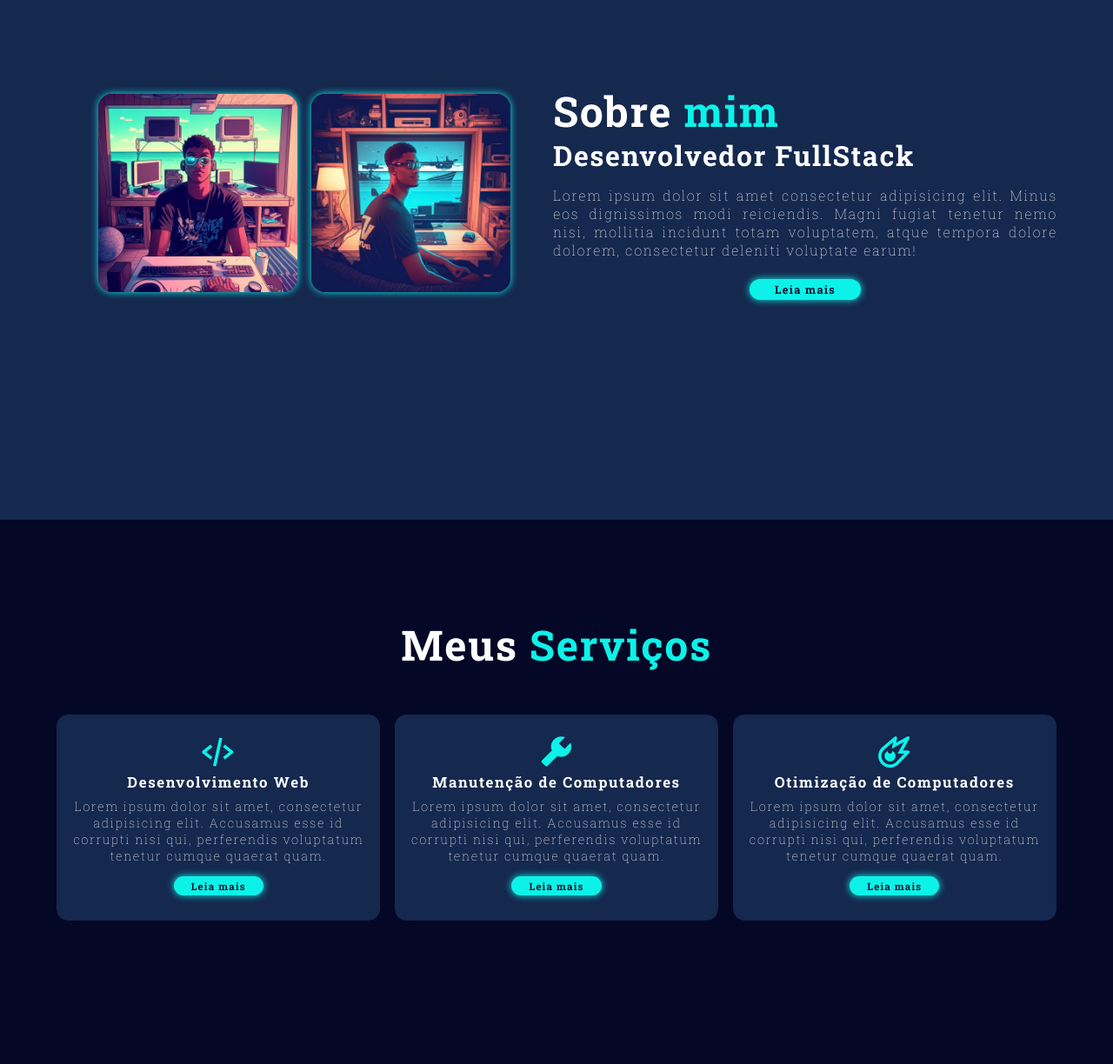
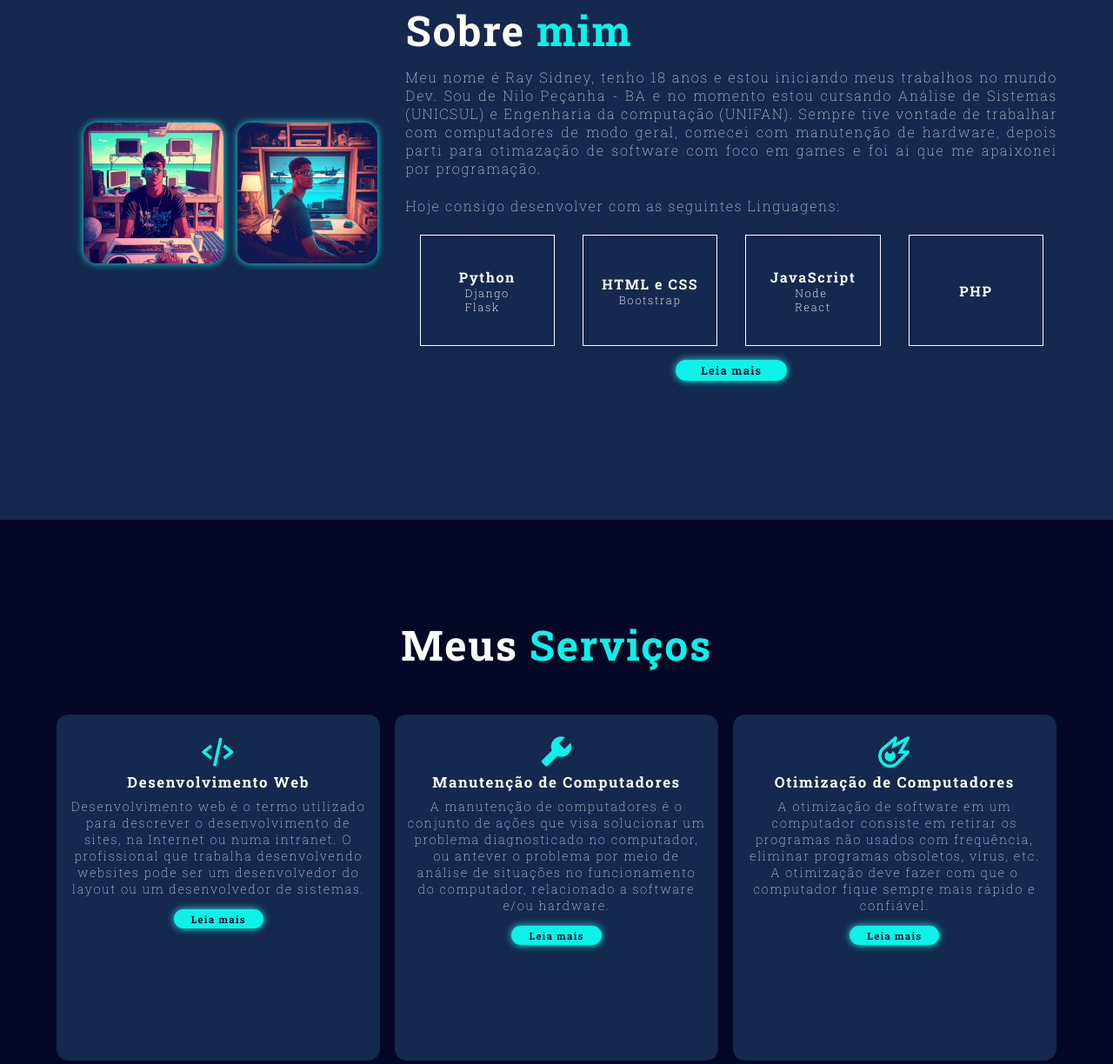
Before and after one commit to RaySidney/Portfolio, a plain HTML site: page Index.html in a window 1280 px wide. Shown: the part 1002-2226 px from the top of the page at 87% size. Drawn offline with nearby package versions, Linux system fonts and the light colour scheme; a script that the page names is missing.

Commit message:
primeiros ajustes

```diff
--- a/Css/estilos.css
+++ b/Css/estilos.css
@@ -115,6 +115,7 @@ span{
 }
 .home-content p{
     font-size: 1em;
+    text-align: justify;
 }
 .redes-socias a{
     display: inline-flex;
@@ -220,7 +221,45 @@ i.redes{
     margin:0.9em 0 1.4em;
 
 }
+.lista{
+display: flex;
+}
+.lista-item{
+    display: inline-flex;
+    flex-direction: column;
+    border: 0.1rem solid white;
+    justify-content: center;
+    align-items: center;
+    margin: 0rem 1rem 1rem;
+}
+.lista-item h4{
+    font-weight: 700;
+    transition: .5s ease-out;
+}
+.lista-item li{
+    font-size: .8em;
+    font-weight: 200;
+    list-style-type: none;
+    transition: .5s ease-out;
+}
+.lista-item li:hover, .lista-item h4:hover{
+    transform: scale(1.2);
+}
+#li1{
+    width: 25%;
+}
 
+#li2{
+    width: 25%;
+}
+
+#li3{
+    width: 25%;
+}
+
+#li4{
+    width: 25%;
+}
 .btn-leia{
     display: flex;
     align-items: center;
@@ -263,7 +302,7 @@ i.redes{
     text-align: center;
     border: .1em solid var(--bg-color);
     transition: 1s ease;
-
+    height: 50vh;
 }
 
 .services-box:hover{
@@ -288,6 +327,7 @@ i.redes{
 }
 .services-container .services-box p{
     margin: .5em 0 1em;
+
 }
 .pbimg{
     display: flex;
--- a/Index.html
+++ b/Index.html
@@ -38,7 +38,7 @@
             <h3>Olá, esse sou eu!</h3>
             <h1>Ray Sidney</h1>
             <h3>E eu sou <span>Estudante e Desenvolvedor Full stack</spann></h3>
-            <p>Lorem ipsum dolor sit amet consectetur adipisicing elit. Officia officiis laboriosam dolor sint maiores aut.</p>
+            <p>Meu nome é Ray Sidney, tenho 18 anos e estou iniciando meus trabalhos no mundo Dev. Sou de Nilo Peçanha - BA e no momento estou cursando Análise de Sistemas (UNICSUL) e Engenharia da computação (UNIFAN). Fora da faculdade iniciei minha trajétoria na linguagem Python e agora já sou capaz de construir uma Aplicação Web totalmente sozinho. </p>
 
             <div class="redes-socias">
                 <a href="#"> <i class='redes bx bxl-facebook' ></i> </a>
@@ -65,8 +65,46 @@
 
         <div class="about-content">
             <h2 class="heading">Sobre <span>mim</span></h2>
-            <h3>Desenvolvedor FullStack</h3>
-            <p>Lorem ipsum dolor sit amet consectetur adipisicing elit. Minus eos dignissimos modi reiciendis. Magni fugiat tenetur nemo nisi, mollitia incidunt totam voluptatem, atque tempora dolore dolorem, consectetur deleniti voluptate earum!</p>
+            <p>Meu nome é Ray Sidney, tenho 18 anos e estou iniciando meus trabalhos no mundo Dev. Sou de Nilo Peçanha - BA e no momento estou cursando Análise de Sistemas (UNICSUL) e Engenharia da computação (UNIFAN). Sempre tive vontade de trabalhar com computadores de modo geral, comecei com manutenção de hardware, depois parti para otimazação de software com foco em games e foi ai que me apaixonei por programação.</p>
+            <p>Hoje consigo desenvolver com as seguintes Linguagens:</p>
+                <div class="lista">
+                        <div class="lista-item" id="li1">
+                                <p>
+                                    <h4>Python</h4>
+                                    <ul>
+                                        <li>Django</li>
+                                        <li>Flask</li>
+                                    </ul>
+                                </p>
+                        </div>
+
+                        <div class="lista-item" id="li2">
+                            <p>
+                                <h4>HTML e CSS</h4>
+                                <ul>
+                                    <li>Bootstrap</li>
+                                </ul>
+                            </p>
+                        </div>
+
+                        <div class="lista-item" id="li3">
+                            <p>
+                                <h4>JavaScript</h4>
+                                <ul>
+                                    <li>Node</li>
+                                    <li>React</li>
+                                </ul>
+                            </p>
+                        </div>
+
+                        <div class="lista-item" id="li4">
+                            <p>
+                                <h4>PHP</h4>
+                            </p>
+                        </div>
+                </div>
+
+
             <a href="#" class="btn-leia">Leia mais</a>
         </div>
 
@@ -82,22 +120,22 @@
             <div class="services-box" id="sb1">
                 <i class='bx bx-code-alt'></i>
                 <h3>Desenvolvimento Web</h3>
-                <p>Lorem ipsum dolor sit amet, consectetur adipisicing elit. Accusamus esse id corrupti nisi qui, perferendis voluptatum tenetur cumque quaerat quam.</p>
-                <a href="#" class="btn-leia services-btn">Leia mais</a>
+                <p>Desenvolvimento web é o termo utilizado para descrever o desenvolvimento de sites, na Internet ou numa intranet. O profissional que trabalha desenvolvendo websites pode ser um desenvolvedor do layout ou um desenvolvedor de sistemas.<p>
+                <a href="https://pt.wikipedia.org/wiki/Desenvolvimento_web" class="btn-leia services-btn" target="_blank">Leia mais</a>
             </div>
 
             <div class="services-box" id="sb2">
                 <i class='bx bxs-wrench'></i>
                 <h3>Manutenção de Computadores</h3>
-                <p>Lorem ipsum dolor sit amet, consectetur adipisicing elit. Accusamus esse id corrupti nisi qui, perferendis voluptatum tenetur cumque quaerat quam.</p>
-                <a href="#" class="btn-leia services-btn">Leia mais</a>
+                <p>A manutenção de computadores é o conjunto de ações que visa solucionar um problema diagnosticado no computador, ou antever o problema por meio de análise de situações no funcionamento do computador, relacionado a software e/ou hardware.<p>
+                <a href="https://pt.wikipedia.org/wiki/Manutenção_de_computador" class="btn-leia services-btn" target="_blank">Leia mais</a>
             </div>
 
             <div class="services-box" id="sb3">
                 <i class='bx bx-meteor'></i>
                 <h3>Otimização de Computadores</h3>
-                <p>Lorem ipsum dolor sit amet, consectetur adipisicing elit. Accusamus esse id corrupti nisi qui, perferendis voluptatum tenetur cumque quaerat quam.</p>
-                <a href="#" class="btn-leia services-btn">Leia mais</a>
+                <p>A otimização de software em um computador consiste em retirar os programas não usados com frequência, eliminar programas obsoletos, vírus, etc. A otimização deve fazer com que o computador fique sempre mais rápido e confiável.</p>
+                <a href="#" class="btn-leia services-btn" target="_blank">Leia mais</a>
             </div>
         </div>
     </section>
```
